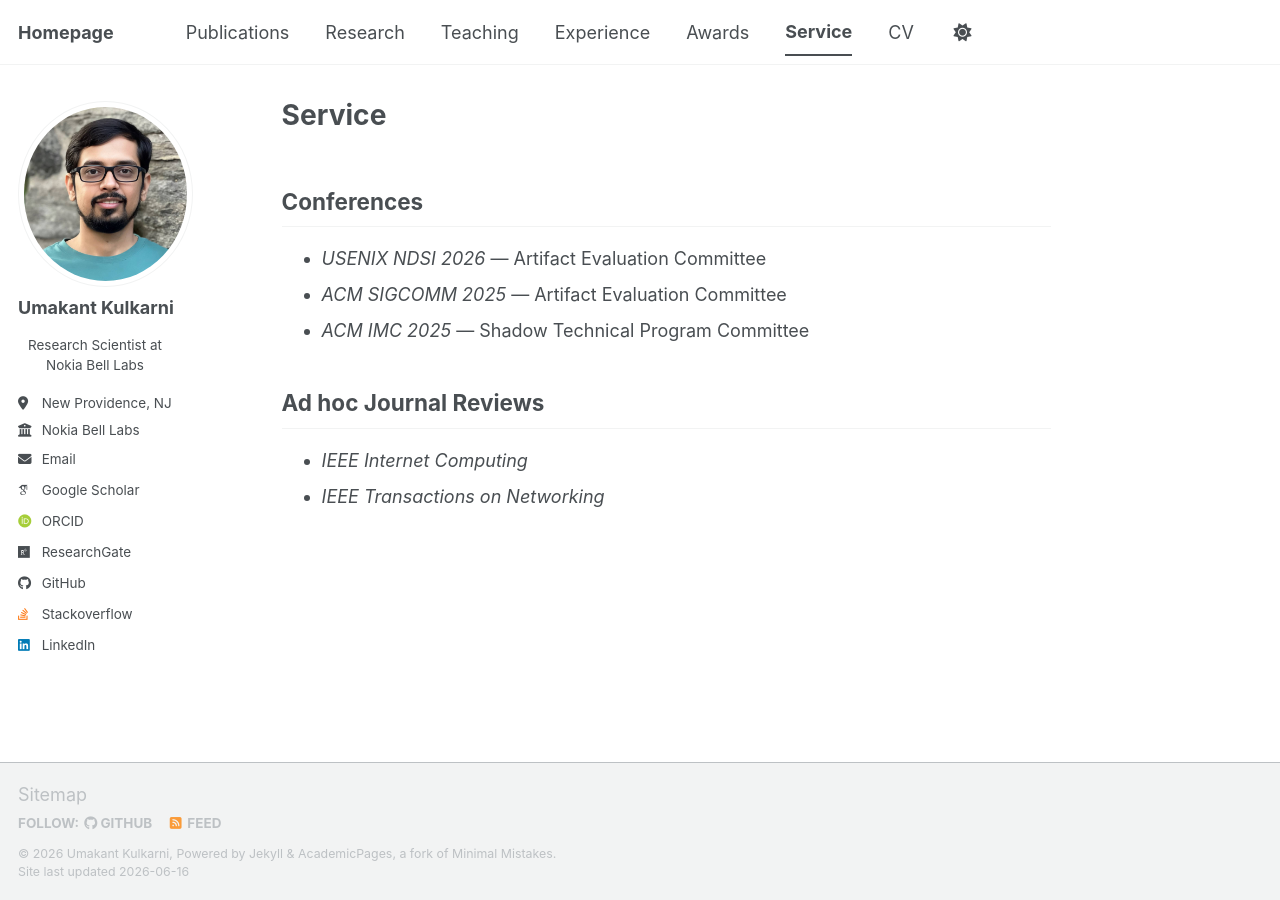
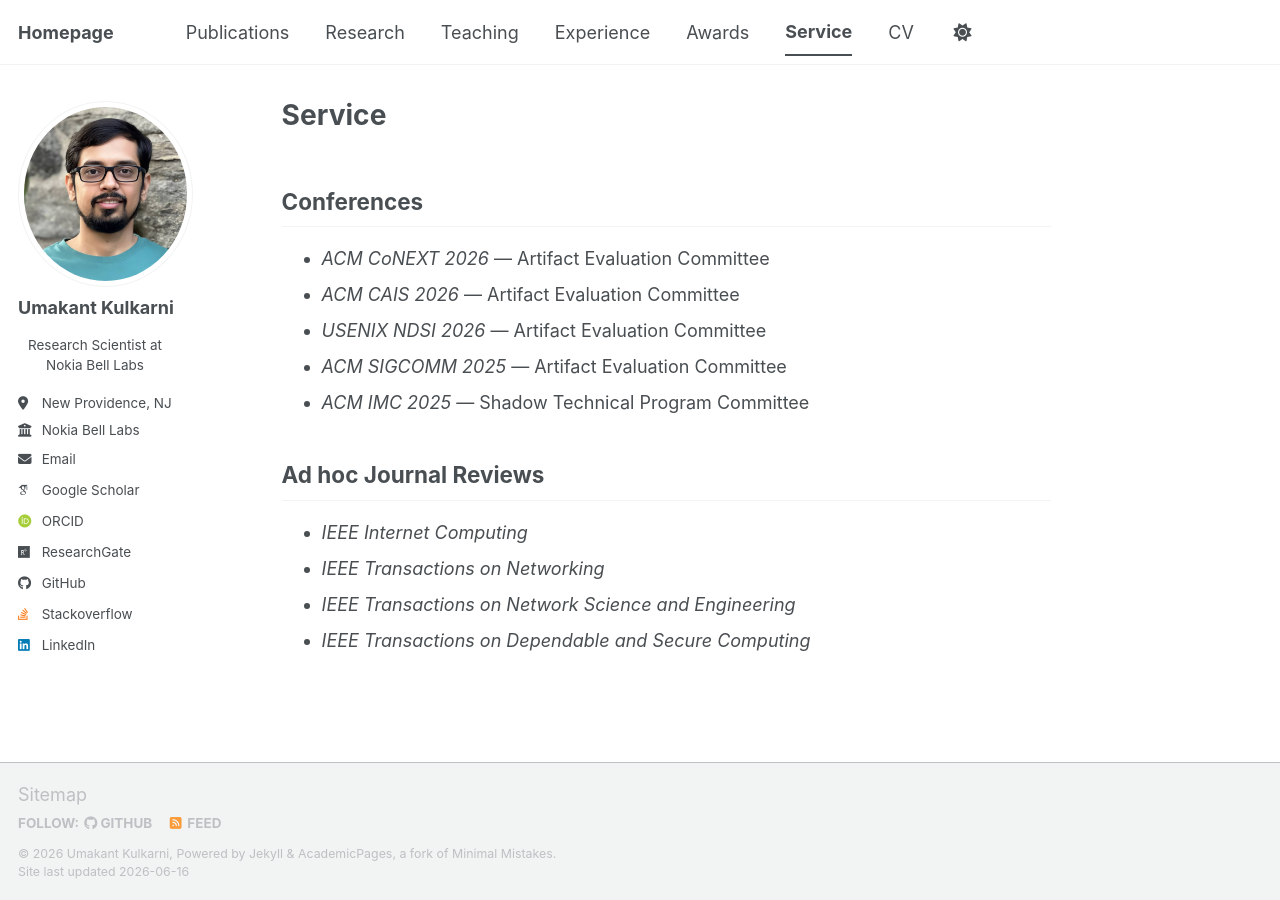
Before and after one commit to UmakantKulkarni/UmakantKulkarni.github.io, a Jekyll site: the page built from _pages/service.md, in a window 1280 px wide. Built offline with Jekyll 4.4.1, drawn with Linux system fonts in a browser that asks for light colours; some web fonts are replaced; a script bundle is joined from its source files by our own code; library files that are not in the unit come from our copies.

Commit message:
Update about.md and service.md with recent achievements and add new CV

```diff
--- a/_pages/service.md
+++ b/_pages/service.md
@@ -9,6 +9,8 @@ author_profile: true
 
 ## Conferences
 
+- *ACM CoNEXT 2026* — Artifact Evaluation Committee
+- *ACM CAIS 2026* — Artifact Evaluation Committee
 - *USENIX NDSI 2026* — Artifact Evaluation Committee
 - *ACM SIGCOMM 2025* — Artifact Evaluation Committee
 - *ACM IMC 2025* — Shadow Technical Program Committee
@@ -17,3 +19,5 @@ author_profile: true
 
 - *IEEE Internet Computing*
 - *IEEE Transactions on Networking*
+- *IEEE Transactions on Network Science and Engineering*
+- *IEEE Transactions on Dependable and Secure Computing*
```
Also changed, not shown: _pages/about.md (+1 -1 lines), 1 other file.
